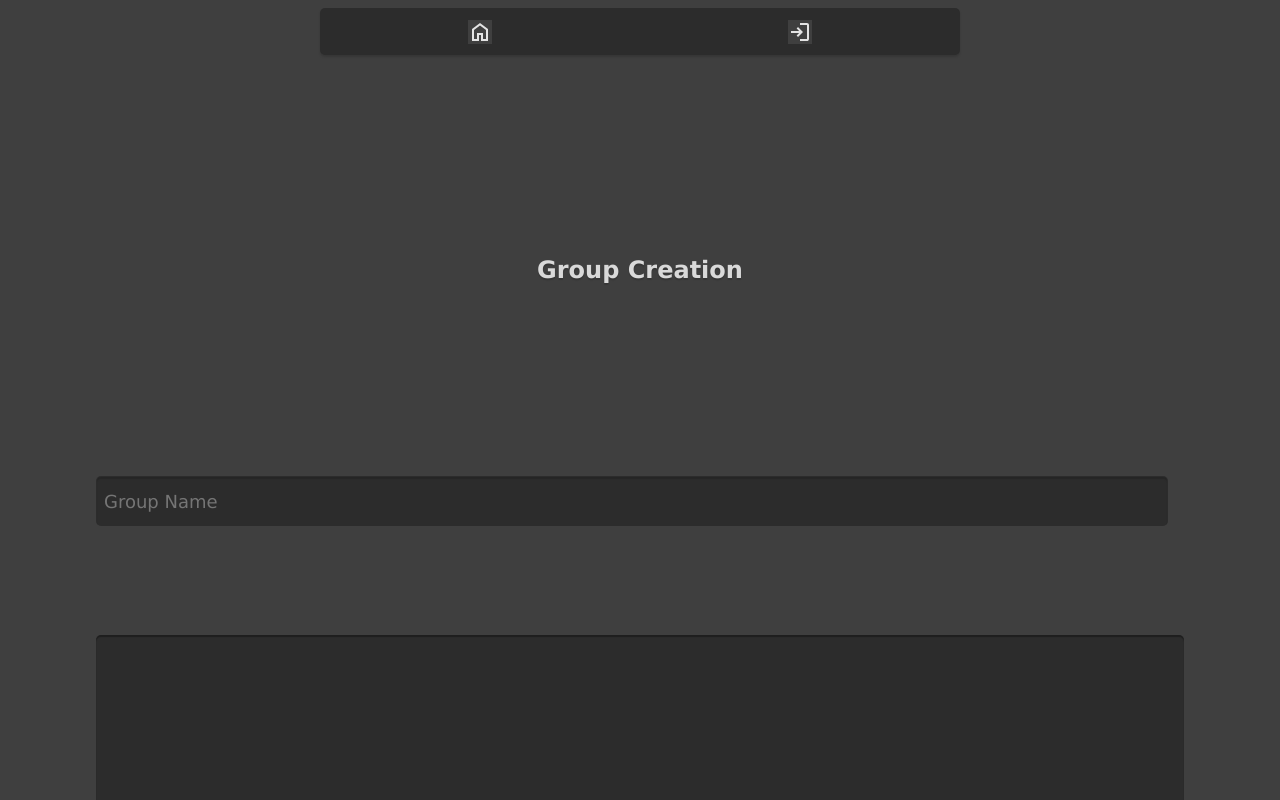
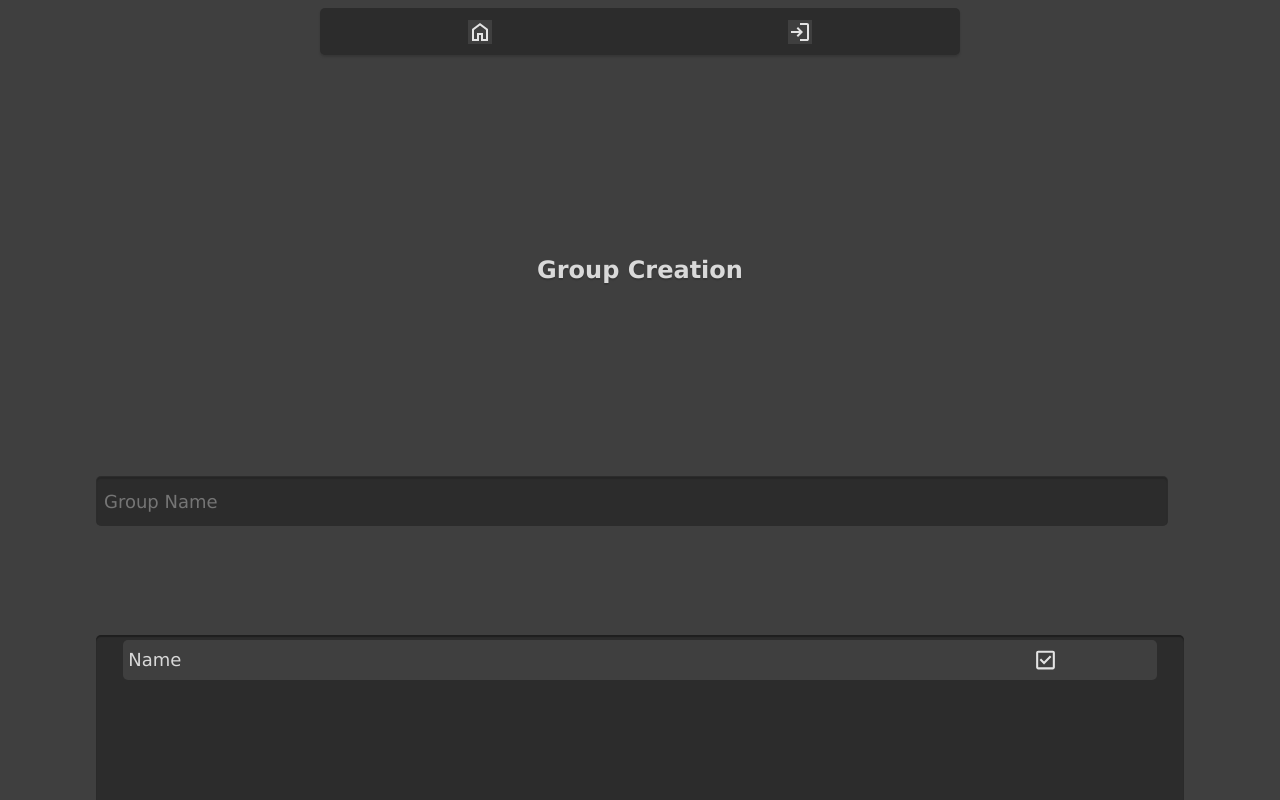
Before and after one commit to jakoofficial/H5-DAM, a SvelteKit app in the folder DAM/: page /groupcreate in a window 1280 px wide. Built offline with nearby package versions, Linux system fonts and the light colour scheme.

Commit message:
Added new component

```diff
--- /dev/null
+++ b/DAM/src/lib/components/friendselect.svelte
@@ -0,0 +1,32 @@
+<script>
+    import checkbox from '$lib/assets/checkbox.svg';
+    import checkedbox from '$lib/assets/checkedbox.svg';
+</script>
+<div>
+    <p>Name</p>
+    <img src={checkedbox} alt="">
+</div>
+
+<style>
+    div {
+        width: 95%;
+        height: 40px;
+        margin: 5px auto;
+        border-radius: 5px;
+        display: flex;
+    }
+    p{
+        width: 88%;
+        height: 100%;
+        font-size: 18px;
+        display: flex;
+        align-items: center;
+        background-color: transparent;
+        text-indent: 5px;
+    }
+    img{
+        width: 25px;
+
+        float: right;
+    }
+</style>
--- a/DAM/src/routes/groupcreate/+page.svelte
+++ b/DAM/src/routes/groupcreate/+page.svelte
@@ -1,8 +1,12 @@
+<script>
+    import Friendselect from "$lib/components/friendselect.svelte";
+</script>
 <h1>Group Creation</h1>
 <div id="overview">
     <input id="groupnameInput" type="text" placeholder="Group Name" />
     <div id="friendlist">
         <!-- Add friendslist here -->
+         <Friendselect></Friendselect>
     </div>
     <button>Create</button>
 </div>
@@ -15,6 +19,7 @@
 	}
     #overview {
         width: 85%;
+        height: 70%;
         margin: auto;
     }
     input{
@@ -26,7 +31,8 @@
     }
     #friendlist{
         width: 100%;
-        height: 45vh;
+        height: 65%;
+        overflow-y: auto;
         background-color: #2c2c2c;
         border-radius: 5px;
 	    box-shadow: 0px 2px 1px #00000050 inset;
@@ -38,24 +44,4 @@
         height: 46px;
         width: 45%;
     }
-    /* button{
-        height: 46px;
-    }
-	#overview {
-		width: 85%;
-		margin: auto;
-	}
-    #overview input {
-        width: 98%;
-        height: 46px;
-        font-size: 18px;
-        text-indent: 5px;
-    }
-	#friendlist {
-		width: 85%;
-		height: 45%;
-        margin: auto;
-		background-color: #000000;
-		filter: drop-shadow(0px 2px 1px #00000025);
-	} */
 </style>
```
